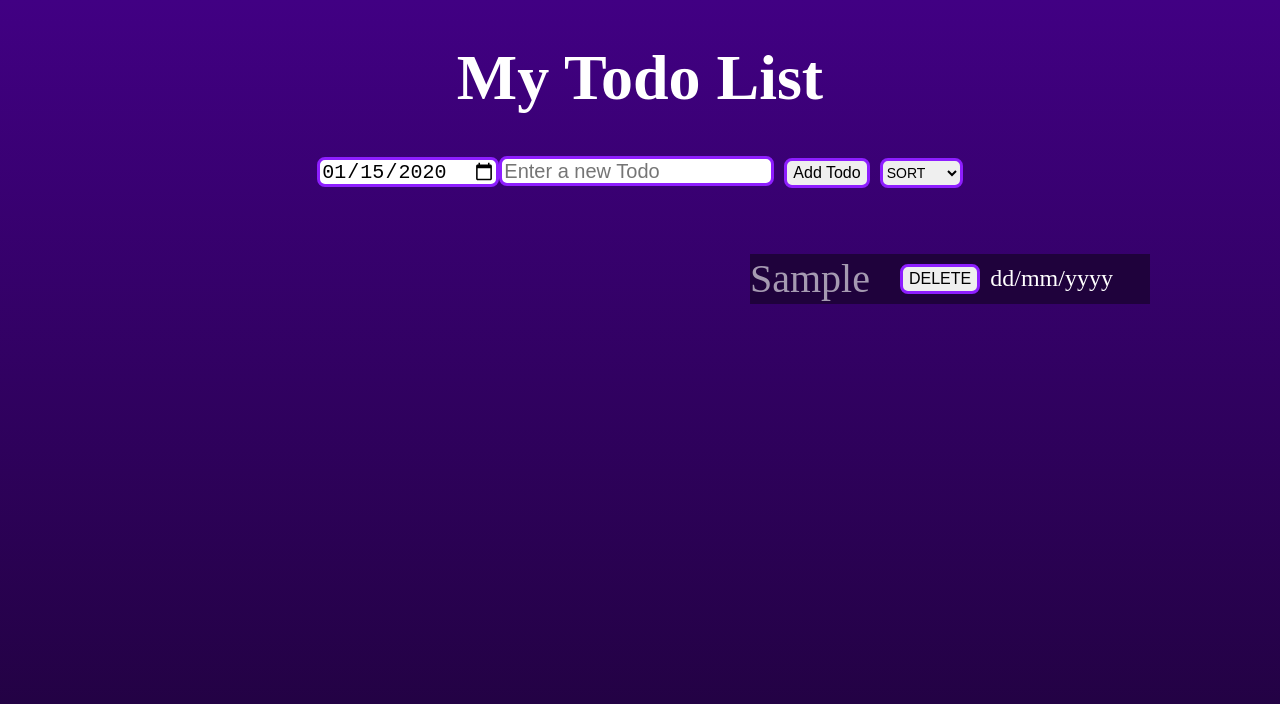
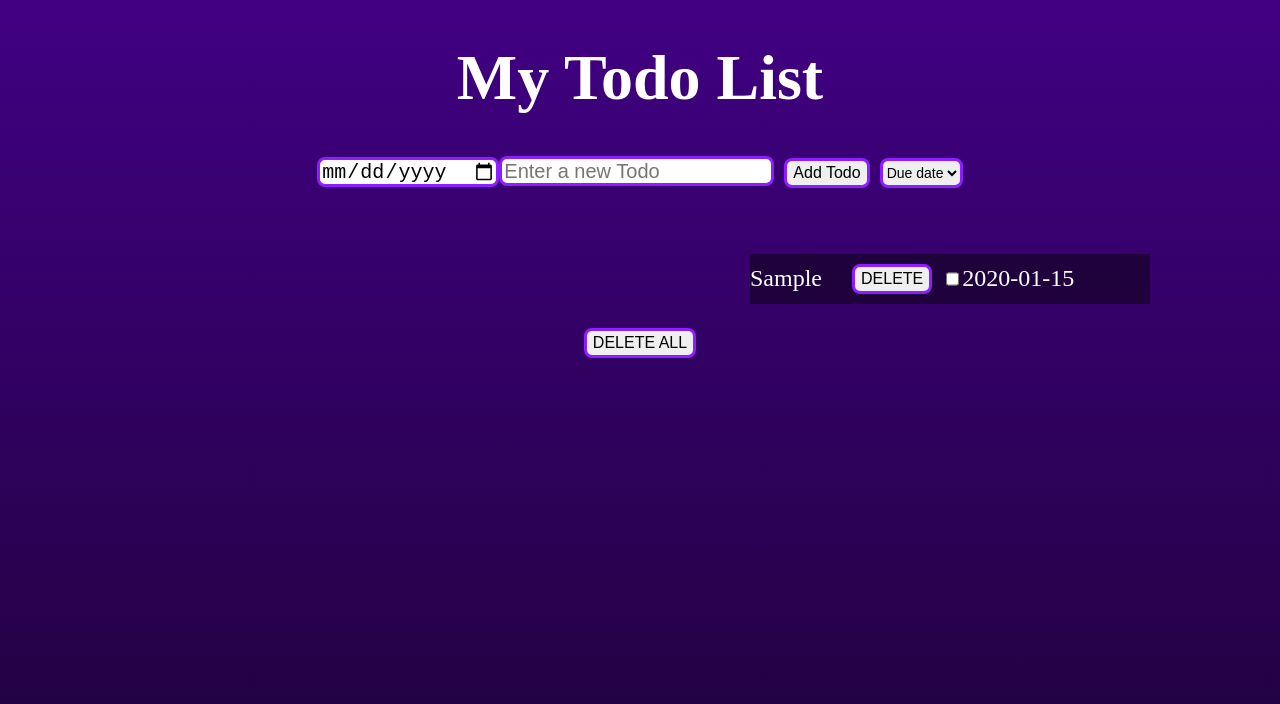
Before and after one commit to lea-apotheloz/react-todo, a React app: page / in a window 1280 px wide. Both pictures are taken after typing "2020-01-15", "Sample" into the empty fields and a click on the button "Add Todo". Shown: the top 704 px of the page. Built offline with nearby package versions, Linux system fonts and the light colour scheme; no server answers; the HTML template or start-up script is replaced by a standard one.

Commit message:
feat: add api

```diff
--- a/src/App.tsx
+++ b/src/App.tsx
@@ -1,19 +1,41 @@
 import './App.css';
 import TodoCreationForm from './TodoCreationForm.tsx';
-import {useState} from "react";
+import { useEffect, useState } from 'react';
+import { fetchPost, Todo } from './Todo.ts';
+
 const App = () => {
+  const [list, setlist] = useState<Todo[]>([]);
 
+  const addtodolist = async (addtodo: Todo) => {
+    setlist([...list, addtodo]);
+    await fetchPost(addtodo.title, addtodo.due_date, addtodo.done);
+  };
+  useEffect(() => {
+    fetch('https://api.todos.in.jt-lab.ch/todos')
+      .then((response) => response.json())
+      .then((data) => {
+        setlist(data);
+      })
+      .catch((error) => console.error('Error:', error));
+  }, []);
 
-    const [list, setlist] = useState<string[]>([]);
-    const addtodolist=(addtodo:string)=> {
-        setlist([...list, addtodo]);
-    }
+  const deleteTodo = (todo: Todo) => {
+    setlist((list) =>
+      list.filter((t) => {
+        return t.id !== todo.id;
+      }),
+    );
+  };
 
-    return (
-        <div className="content">
-            <h1>My Todo List</h1>
-            <TodoCreationForm list={list} addtodolist={addtodolist}/>
-        </div>
-    );
+  return (
+    <div className="content">
+      <h1>My Todo List</h1>
+      <TodoCreationForm
+        list={list}
+        addtodolist={addtodolist}
+        deleteTodo={deleteTodo}
+      />
+    </div>
+  );
 };
 export default App;
--- a/src/ElementTodo.tsx
+++ b/src/ElementTodo.tsx
@@ -1,10 +1,46 @@
-const ElementTodo = ({todo}: { todo: string }) => {
-    return (
-        <li>
-          <p> {todo} </p>
-            <button className={'del'}> DELETE</button>
-            <data> dd/mm/yyyy</data>
-        </li>
-    );
+import { fetchDeleted, fetchPatch, Todo } from './Todo.ts';
+import { ChangeEvent, useEffect, useState } from 'react';
+
+interface todoProps {
+  todo: Todo;
+  deleteTodo: (deleteTodo: Todo) => void;
+}
+
+const ElementTodo = ({ todo, deleteTodo }: todoProps) => {
+  const handleDeleteTodo = async () => {
+    try {
+      await fetchDeleted(todo);
+      deleteTodo(todo);
+    } catch (err) {
+      console.error(err);
+    }
+  };
+
+  const [status, setstatus] = useState<boolean>(todo.done);
+  const handleStatusChange = (event: ChangeEvent<HTMLInputElement>) => {
+    setstatus(event.target.checked);
+  };
+  useEffect(() => {
+    const handleStatus = async () => {
+      await fetchPatch(status, todo);
+    };
+    handleStatus().then((r) => console.log(r));
+  }, [status, fetchPatch, todo]);
+
+  return (
+    <li>
+      {todo.title}
+      <button className={'del'} onClick={handleDeleteTodo}>
+        {' '}
+        DELETE
+      </button>
+      <input
+        type="checkbox"
+        onChange={handleStatusChange}
+        checked={status}
+      ></input>
+      {todo.due_date}
+    </li>
+  );
 };
 export default ElementTodo;
--- /dev/null
+++ b/src/Todo.ts
@@ -0,0 +1,49 @@
+export interface Todo {
+  id: string;
+  title: string;
+  content: string;
+  due_date: string;
+  done: boolean;
+}
+
+export async function fetchPost(
+  title: string,
+  due_date: string,
+  done: boolean,
+) {
+  await fetch('https://api.todos.in.jt-lab.ch/todos', {
+    method: 'POST',
+    headers: {
+      'Content-Type': 'application/json',
+    },
+    body: JSON.stringify({
+      title: title,
+      due_date: due_date,
+      done: done,
+    }),
+  });
+}
+
+export async function fetchDeleted(todo_id: Todo) {
+  await fetch(`https://api.todos.in.jt-lab.ch/todos?id=eq.${todo_id.id}`, {
+    method: 'DELETE',
+  });
+}
+
+export async function fetchDeletedall() {
+  await fetch('https://api.todos.in.jt-lab.ch/todos', {
+    method: 'DELETE',
+  });
+}
+
+export async function fetchPatch(todo: boolean, todospatch: Todo) {
+  fetch(`https://api.todos.in.jt-lab.ch/todos?id=eq.${todospatch.id}`, {
+    method: 'PATCH',
+    headers: {
+      'Content-Type': 'application/json',
+    },
+    body: JSON.stringify({
+      done: todo,
+    }),
+  });
+}
--- a/src/TodoCreationForm.tsx
+++ b/src/TodoCreationForm.tsx
@@ -1,44 +1,69 @@
-import React, {useState} from "react";
-import TodoList from "./TodoList.tsx";
+import React, { useState } from 'react';
+import TodoList from './TodoList.tsx';
+import { fetchDeletedall, Todo } from './Todo.ts';
 
-const TodoCreationForm = ({list, addtodolist}:{list:string[] ;addtodolist: (addtodolist: string) => void}) => {
+interface inputProps {
+  list: Todo[];
+  addtodolist: (addtodo: Todo) => void;
+  deleteTodo: (deleteTodo: Todo) => void;
+}
 
+const TodoCreationForm = ({ list, addtodolist, deleteTodo }: inputProps) => {
   const [value, setValue] = useState('');
+  const [date, setDate] = useState('');
 
+  const handleDate = (e: React.ChangeEvent<HTMLDataElement>) => {
+    setDate(e.target.value);
+  };
 
   const handleInput = (e: React.ChangeEvent<HTMLInputElement>) => {
-        setValue(e.target.value)
-    }
+    setValue(e.target.value);
+  };
 
   const addlist = (event: any) => {
     event.preventDefault();
-        if (!value) return
-
-
-       addtodolist(value)
-        setValue('')
-    }
-
+    const newTodo = {
+      done: false,
+      due_date: date,
+      title: value,
+      id: value,
+      content: value,
+    };
+    if (!value) return;
+    addtodolist(newTodo);
+    setValue('');
+    setDate('');
+  };
+  const handleDeleteAll = async () => {
+    await fetchDeletedall();
+  };
   return (
     <form onSubmit={addlist}>
       <label className="TodoForm">
-                <input type={'date'} placeholder={'due Date'}/>
-                <input type="text" placeholder={'Enter a new Todo'} value={value} onChange={handleInput}/>
+        <input
+          type={'date'}
+          placeholder={'due Date'}
+          value={date}
+          onChange={handleDate}
+        />
+        <input
+          type="text"
+          placeholder={'Enter a new Todo'}
+          value={value}
+          onChange={handleInput}
+        />
         <button> Add Todo</button>
-
-            </label>
-
         <select>
-                <option>SORT</option>
-                <option>Due date</option>
-                <option>Name</option>
+          <option value={date}>Due date</option>
+          <option value={'name'}>Name</option>
           <option>Done</option>
           <option>Undone</option>
         </select>
+      </label>
 
-            <TodoList list={list}/>
-
+      <TodoList list={list} deleteTodo={deleteTodo} />
+      <button onClick={handleDeleteAll}> DELETE ALL</button>
     </form>
-    )
-}
+  );
+};
 export default TodoCreationForm;
--- a/src/TodoList.tsx
+++ b/src/TodoList.tsx
@@ -1,13 +1,17 @@
 import ElementTodo from './ElementTodo.tsx';
+import { Todo } from './Todo.ts';
 
-const TodoList = ({list}:{list:string[]},) => {
-    //parametre list
+interface inputProps {
+  list: Todo[];
+  deleteTodo: (deleteTodo: Todo) => void;
+}
 
-    return (
+const TodoList = ({ list, deleteTodo }: inputProps) => {
+  return (
     <div className={'TodoList'}>
       <ul>
-        {list.map((todo, item) => (
-          <ElementTodo  todo={todo} key={item} />
+        {list.map((t: Todo) => (
+          <ElementTodo todo={t} key={t.id} deleteTodo={deleteTodo} />
         ))}
       </ul>
     </div>
```
Also changed, not shown: src/App.css (+7 -0 lines). Lines whose indentation alone changed are shown as unchanged.
